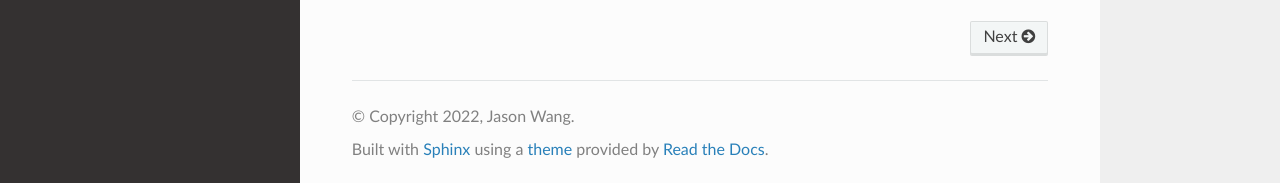
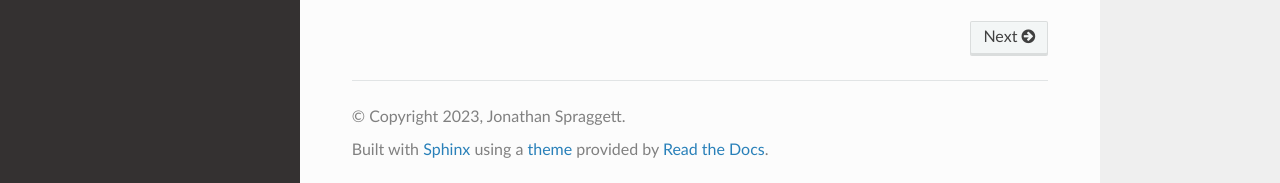
Before and after one commit to manx52/ROB498, a Sphinx documentation site: the page built from docs/index.rst, in a window 1280 px wide and 977 px high. Shown: the part 791-974 px from the top of the window. Built offline with Sphinx 7.4.7 and the Read the Docs theme 2.0.0, drawn with Linux system fonts in a browser that asks for light colours.

```diff
--- a/docs/conf.py
+++ b/docs/conf.py
@@ -19,9 +19,9 @@ sys.path.insert(0, os.path.abspath('/opt/ros/noetic/lib/python3/dist-packages/')
 
 # -- Project information -----------------------------------------------------
 
-project = 'soccerbot'
-copyright = '2022, Jason Wang'
-author = 'Jason Wang'
+project = 'RPB498'
+copyright = '2023, Jonathan Spraggett'
+author = 'Jonathan Spraggett'
 
 
 # -- General configuration ---------------------------------------------------
```
Also changed, not shown: README.md (+1 -1 lines), .readthedocs.yaml (added).
